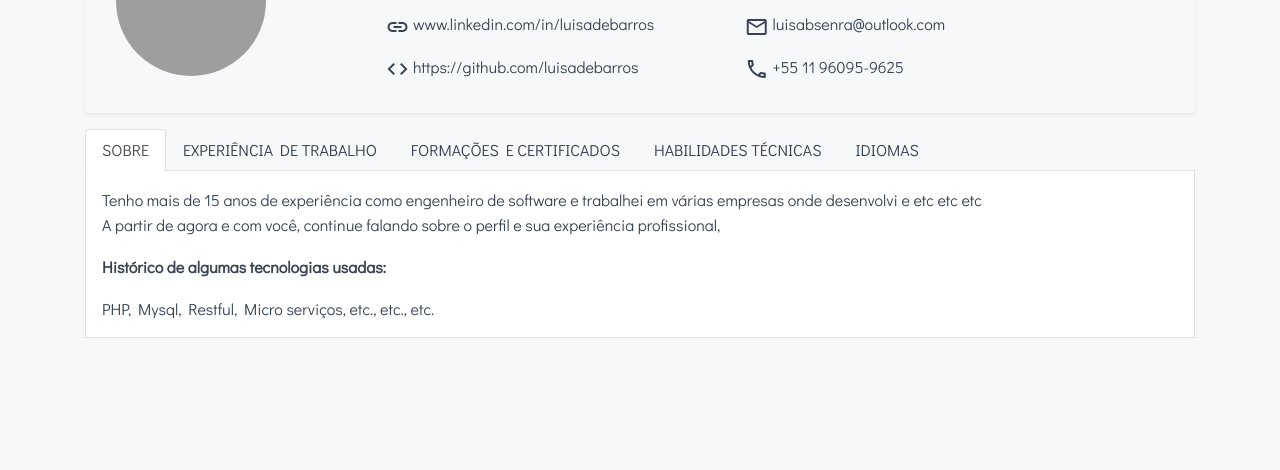
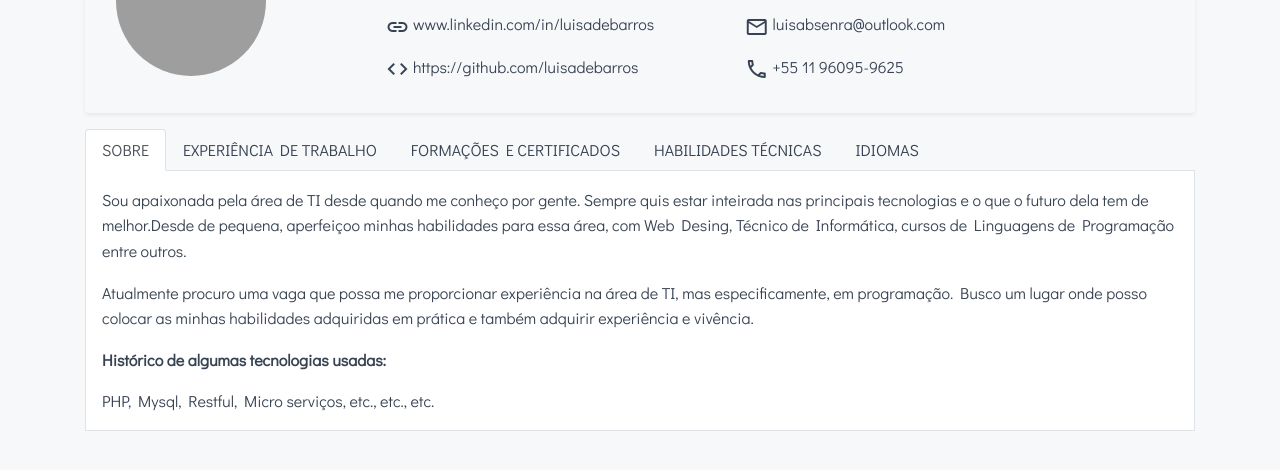
Before and after one commit to luisadebarros/luisadebarros.github.io, a plain HTML site: page index.html in a window 1280 px wide. Shown: the part 142-612 px from the top of the page. Drawn offline with nearby package versions, Linux system fonts and the light colour scheme; grey boxes are pictures that could not be loaded; a web font is replaced by a local one.

Commit message:
Mudando o Sobre

```diff
--- a/index.html
+++ b/index.html
@@ -73,9 +73,18 @@
         </ul>
         <div class="tab-content" id="myTabContent">
             <div class="tab-pane fade show bg-white active bg-tab-style" id="about" role="tabpanel" aria-labelledby="about-tab">
-                <div class="border-bottom border-left border-right border-gray tab-padding">
-                    Tenho mais de 15 anos de experiência como engenheiro de software e trabalhei em várias empresas onde desenvolvi e etc etc etc
-                    <p>A partir de agora e com você, continue falando sobre o perfil e sua experiência profissional, </p>
+                <div class="border-bottom border-left border-right border-gray tab-padding"><p>
+                    Sou apaixonada pela área de TI desde quando me
+                        conheço por gente. Sempre quis estar inteirada nas
+                        principais tecnologias e o que o futuro dela tem de
+                        melhor.Desde de pequena, aperfeiçoo minhas
+                        habilidades para essa área, com Web Desing, Técnico
+                        de Informática, cursos de Linguagens de Programação
+                        entre outros.</p><p> Atualmente procuro uma vaga que possa
+                        me proporcionar experiência na área de TI, mas
+                        especificamente, em programação. Busco um lugar
+                        onde posso colocar as minhas habilidades adquiridas
+                        em prática e também adquirir experiência e vivência.</p>
 
                     <p> <strong> Histórico de algumas tecnologias usadas: </strong> </p>
                     PHP, Mysql, Restful, Micro serviços, etc., etc., etc.
```
